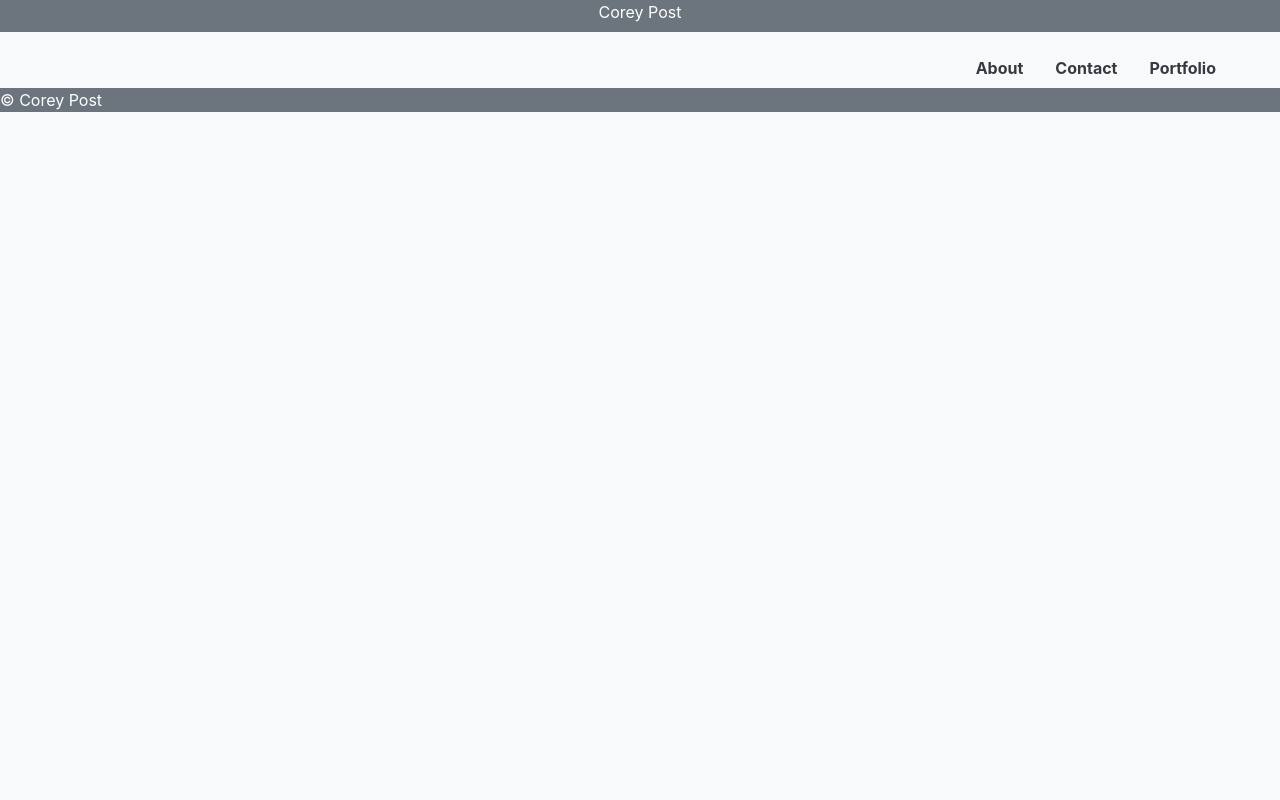
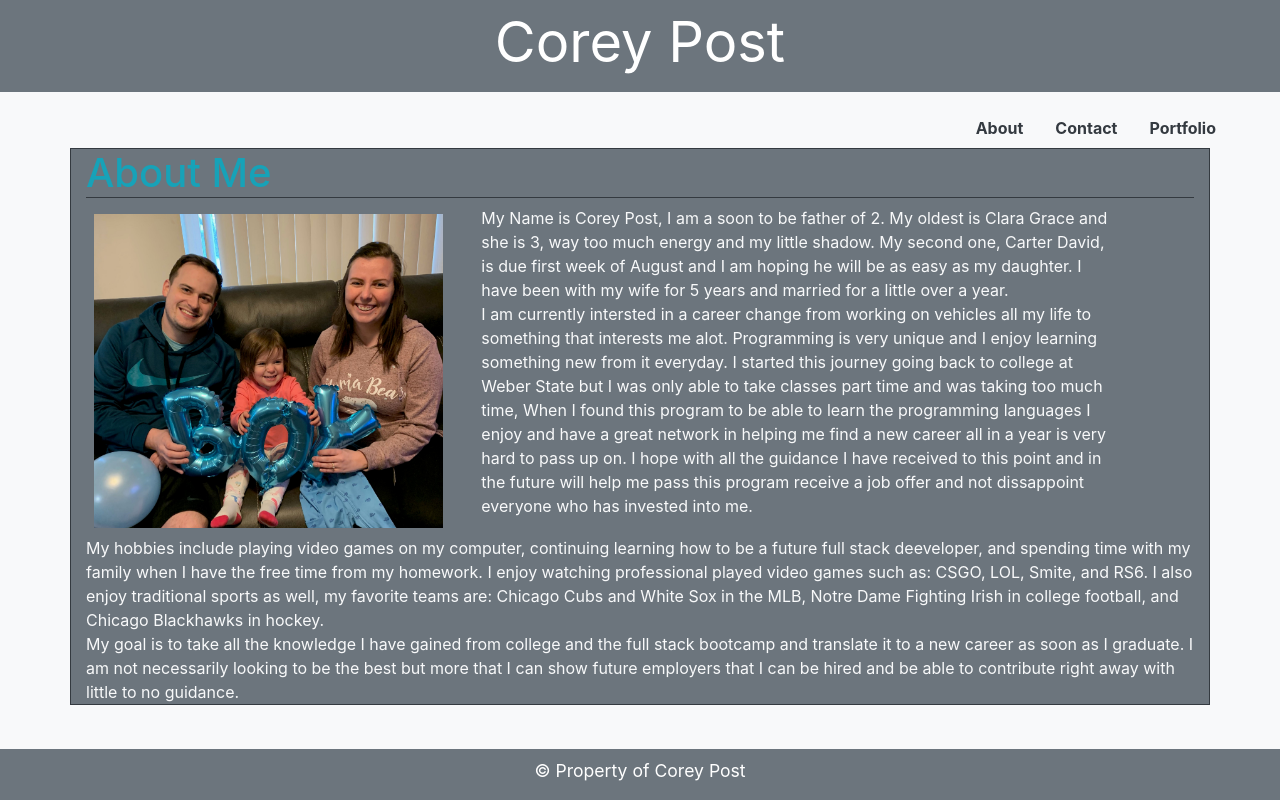
Before and after one commit to Eelektrick/responsive-portfolio, a plain HTML site: page index.html in a window 1280 px wide. Drawn offline with nearby package versions, Linux system fonts and the light colour scheme.

Commit message:
update about me page

```diff
--- a/assets/index.css
+++ b/assets/index.css
@@ -0,0 +1,15 @@
+footer{
+    bottom: 0%;
+    width: 100%;
+    clear: left;
+    text-align: center;
+    width: 100%;
+    font-size: 1.1em;
+    position: absolute;
+    padding-top: .5em;
+}
+
+/* size of name in header */
+#name{
+    font-size: 3.5em;
+}
--- a/index.html
+++ b/index.html
@@ -5,6 +5,7 @@
     <!-- Required meta tags -->
     <meta charset="utf-8">
     <meta name="viewport" content="width=device-width, initial-scale=1, shrink-to-fit=no">
+    <link rel="stylesheet" href="assets/index.css">
 
     <!-- Bootstrap CSS -->
     <link rel="stylesheet" href="https://stackpath.bootstrapcdn.com/bootstrap/4.3.1/css/bootstrap.min.css" integrity="sha384-ggOyR0iXCbMQv3Xipma34MD+dH/1fQ784/j6cY/iJTQUOhcWr7x9JvoRxT2MZw1T" crossorigin="anonymous">
@@ -32,12 +33,39 @@
         </ul>
     </nav>
 
-    <!-- more code -->
+    <!-- About me -->
+    <div class="container border border-dark bg-secondary">
+        <h1 class="text-info border-bottom border-dark">About Me</h1>
+        <div class="row">
+            <img src="assets/aboutMe.jpg" alt="Me and my family" class="col-md-4 m-2">
+            <div class="col-md-7 text-light">
+                My Name is Corey Post, I am a soon to be father of 2. My oldest is Clara Grace and she is 3, way too much energy and my little shadow.
+                My second one, Carter David, is due first week of August and I am hoping he will be as easy as my daughter. I have been with my wife for
+                5 years and married for a little over a year.
+                <br>
+                I am currently intersted in a career change from working on vehicles all my life to something that interests me alot. Programming is very unique
+                and I enjoy learning something new from it everyday. I started this journey going back to college at Weber State but I was only able to take classes
+                part time and was taking too much time, When I found this program to be able to learn the programming languages I enjoy and have a great network in
+                helping me find a new career all in a year is very hard to pass up on. I hope with all the guidance I have received to this point and in the future
+                will help me pass this program receive a job offer and not dissappoint everyone who has invested into me.
+            </div>
+        </div>
+        <div class="row">
+            <div class="col-md-12 text-light">
+                My hobbies include playing video games on my computer, continuing learning how to be a future full stack deeveloper, and spending time with my family
+                when I have the free time from my homework. I enjoy watching professional played video games such as: CSGO, LOL, Smite, and RS6. I also enjoy traditional sports
+                as well, my favorite teams are: Chicago Cubs and White Sox in the MLB, Notre Dame Fighting Irish in college football, and Chicago Blackhawks in hockey.
+                <br>
+                My goal is to take all the knowledge I have gained from college and the full stack bootcamp and translate it to a new career as soon as I graduate. I am not necessarily
+                looking to be the best but more that I can show future employers that I can be hired and be able to contribute right away with little to no guidance.
+            </div>
+        </div>
+    </div>
 
     <!-- footer with some bootstrap-->
     <footer class="bg-secondary">
         <div>
-            <p class="text-white">&copy; Corey Post</p>
+            <p class="text-white">&copy; Property of Corey Post</p>
         </div>
     </footer>
 
```
Also changed, not shown: contact.html (+1 -1 lines), portfolio.html (+1 -1 lines), assets/aboutMe.jpg (added), 1 other file.
